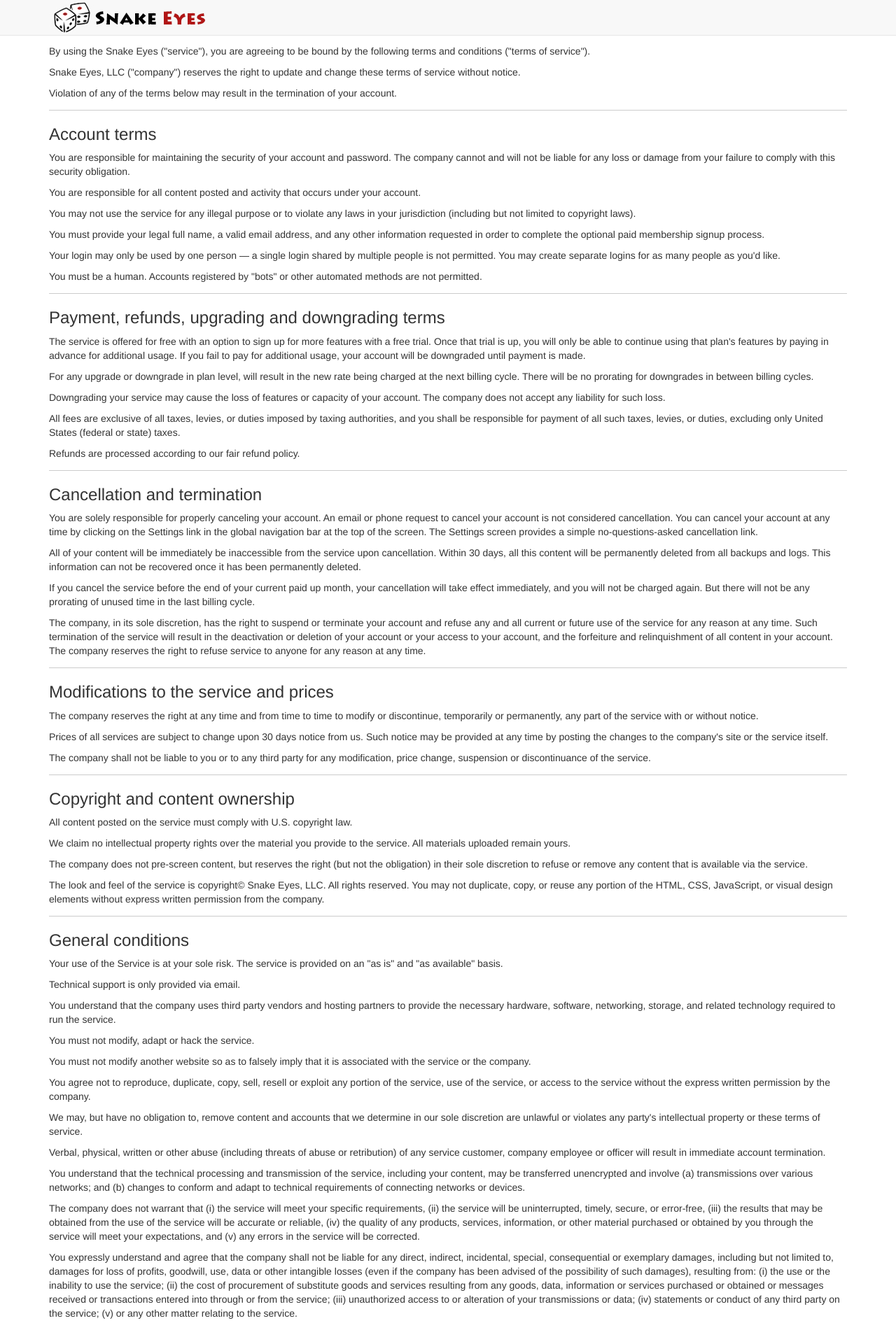
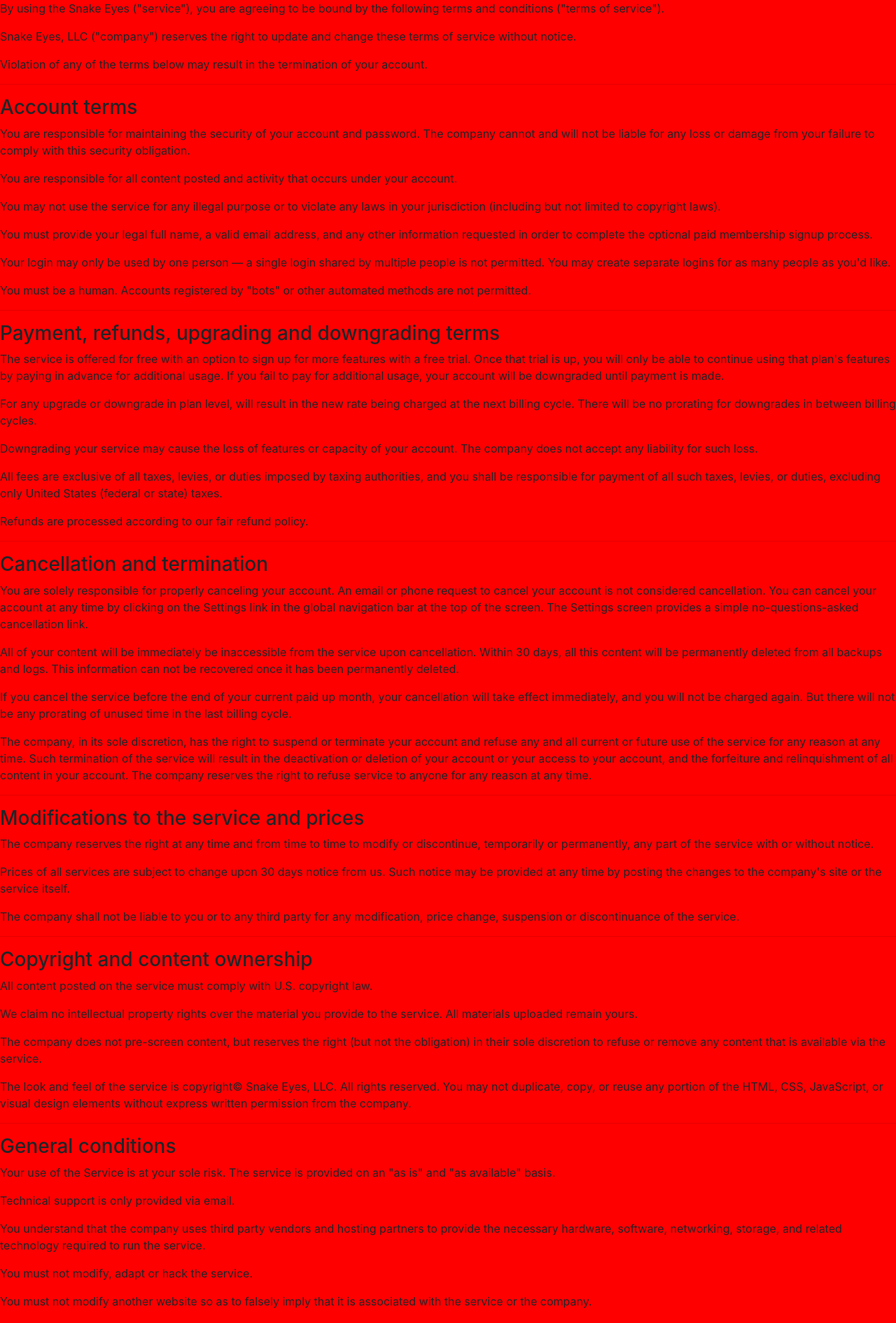
Before and after one commit to bellyk4real/Quest, a Flask app: page /terms in a window 1280 px wide. Shown: the top 1891 px of the page at 70% size. Run offline with Flask 2, Linux system fonts and the light colour scheme; some libraries are stand-ins or nearby versions.

Commit message:
Body Background-color yet to be solved

```diff
--- a/quest/static/styles/main.css
+++ b/quest/static/styles/main.css
@@ -5,10 +5,17 @@
 
 html {
     color: #222;
+    background-color: red;
     font-size: 1em;
     line-height: 1.4;
+    height: 100%;
 }
 
+
+body {
+  height: 100% !important;
+  background-color: red !important;
+}
 /*
  * Remove text-shadow in selection highlight:
  * https://twitter.com/miketaylr/status/12228805301
--- a/quest/templates/layouts/base.html
+++ b/quest/templates/layouts/base.html
@@ -1,6 +1,7 @@
 <!DOCTYPE html>
 <html>
   <head>
+    {% block head %}
     <meta charset="utf-8">
     <meta http-equiv="X-UA-Compatible" content="IE=edge">
     <meta name="viewport" content="width=device-width, initial-scale=1">
@@ -9,57 +10,40 @@
 
     <title>{% block title %}{% endblock %}</title>
 
+    <link rel="manifest" href="site.webmanifest">
+    <link rel="apple-touch-icon" href="icon.png">
+    <!-- Place favicon.ico in the root directory -->
+    <link rel="shortcut icon" href="favicon.ico" type="image/x-icon">
+    <link rel="icon" href="favicon.ico" type="image/x-icon">
     <link
       rel="stylesheet"
-      href="{{ url_for('static', filename='styles/vendor/bootstrap.min.css') }}">
+      href="{{ url_for('static', filename='styles/vendor/normalize.css') }}">
     <link
       rel="stylesheet"
       href="{{ url_for('static', filename='styles/main.css') }}">
-    <link
-      rel="stylesheet"
-      href="{{ url_for('static', filename='styles/vendor/font-awesome.min.css') }}">
-    <script src="https://code.jquery.com/jquery-1.12.2.min.js"
-            integrity="sha256-lZFHibXzMHo3GGeehn1hudTAP3Sc0uKXBXAzHX1sjtk="
-            crossorigin="anonymous"></script>
+    <link rel="stylesheet" href="https://maxcdn.bootstrapcdn.com/bootstrap/4.0.0-beta.2/css/bootstrap.min.css" integrity="sha384-PsH8R72JQ3SOdhVi3uxftmaW6Vc51MKb0q5P2rRUpPvrszuE4W1povHYgTpBfshb" crossorigin="anonymous">
+    {% endblock %}
   </head>
   <body>
-    <nav class="navbar navbar-default navbar-fixed-top">
-      <div class="container">
-        <div class="navbar-header">
-          <button type="button" class="navbar-toggle collapsed"
-                  data-toggle="collapse" data-target="#navbar"
-                  aria-expanded="false" aria-controls="navbar">
-            <span class="sr-only">Toggle navigation</span>
-            <span class="icon-bar"></span>
-            <span class="icon-bar"></span>
-            <span class="icon-bar"></span>
-          </button>
-          <a href="{{ url_for('page.home') }}">
-            <img src="{{ url_for('static', filename='images/snake-eyes.jpg') }}"
-                 class="img-responsive"
-                 width="229" height="50" title="Snake Eyes" alt="Snake Eyes"/>
-          </a>
-        </div>
-      </div>
-    </nav>
+    {% block body %}
 
-    <main class="container">
-      <div class="md-margin-top">{% block heading %}{% endblock %}</div>
-      {% block body %}{% endblock %}
-    </main>
 
-    <footer class="footer text-center">
-      <div class="container">
-        <ul class="list-inline">
-          <li class="text-muted">Snake Eyes &copy; 2016</li>
-          <li><a href="{{ url_for('page.privacy') }}">Privacy Policy</a></li>
-          <li><a href="{{ url_for('page.terms') }}">Terms of Service</a></li>
-        </ul>
-      </div>
-    </footer>
-
+    {% block script %}
     <script
-      src="{{ url_for('static', filename='scripts/vendor/bootstrap.min.js') }}">
+      src="{{ url_for('static', filename='scripts/vendor/modernizr-3.5.0.min.js') }}">
     </script>
+    <script src="https://code.jquery.com/jquery-3.2.1.min.js" integrity="sha256-hwg4gsxgFZhOsEEamdOYGBf13FyQuiTwlAQgxVSNgt4=" crossorigin="anonymous"></script>
+    <script>window.jQuery || document.write('<script src="js/vendor/jquery-3.2.1.min.js"><\/script>')</script>
+    <script
+      src="{{ url_for('static', filename='scripts/plugins.js') }}">
+    </script>
+    <script
+      src="{{ url_for('static', filename='scripts/main.js') }}">
+    </script>
+    <script src="https://code.jquery.com/jquery-3.2.1.slim.min.js" integrity="sha384-KJ3o2DKtIkvYIK3UENzmM7KCkRr/rE9/Qpg6aAZGJwFDMVNA/GpGFF93hXpG5KkN" crossorigin="anonymous"></script>
+    <script src="https://cdnjs.cloudflare.com/ajax/libs/popper.js/1.12.3/umd/popper.min.js" integrity="sha384-vFJXuSJphROIrBnz7yo7oB41mKfc8JzQZiCq4NCceLEaO4IHwicKwpJf9c9IpFgh" crossorigin="anonymous"></script>
+    <script src="https://maxcdn.bootstrapcdn.com/bootstrap/4.0.0-beta.2/js/bootstrap.min.js" integrity="sha384-alpBpkh1PFOepccYVYDB4do5UnbKysX5WZXm3XxPqe5iKTfUKjNkCk9SaVuEZflJ" crossorigin="anonymous"></script>
+    {% endblock script %}
+    {% endblock body %}
   </body>
 </html>
```
Also changed, not shown: quest/blueprints/page/templates/page/home.html (+7 -43 lines).
